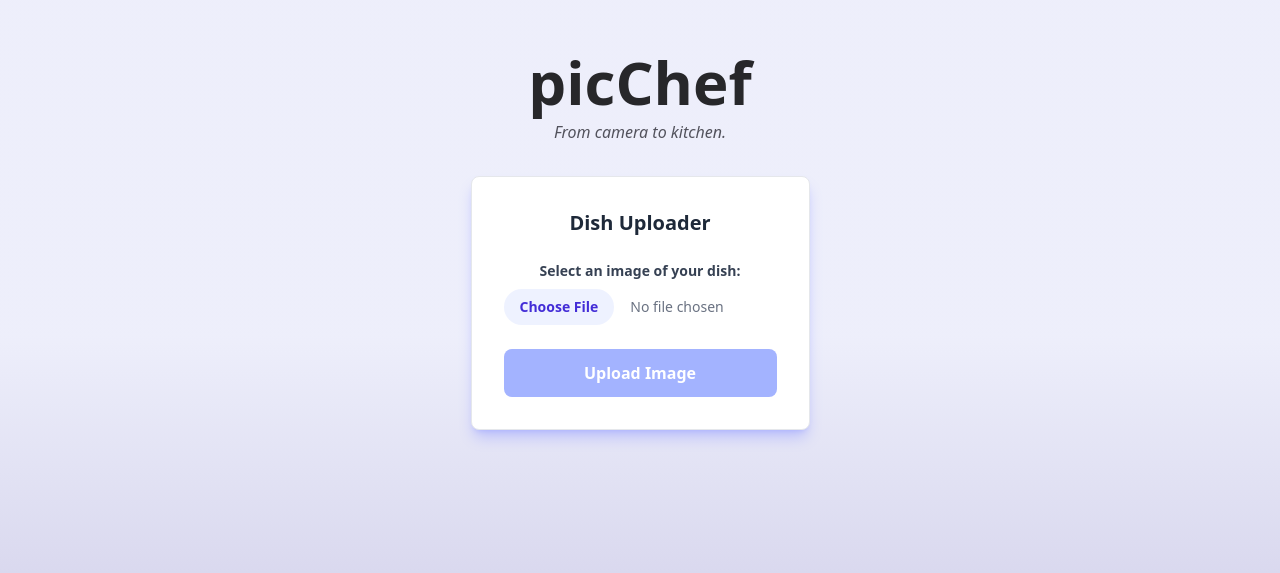
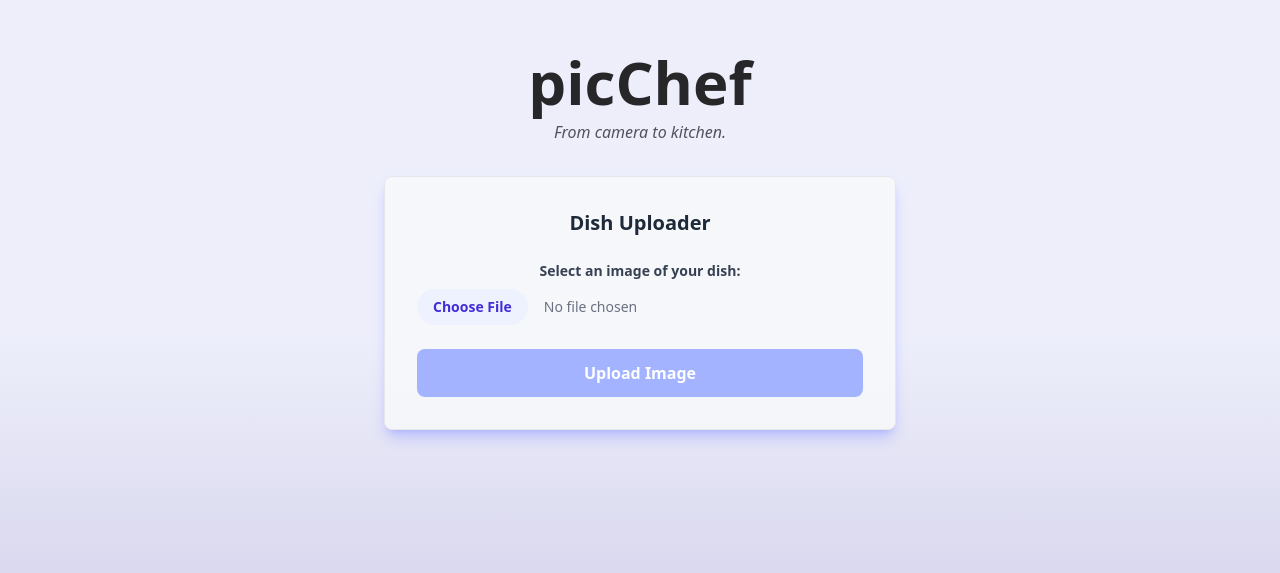
Before and after one commit to sophie900/picChef, a React (Vite) app in the folder frontend/: page / in a window 1280 px wide. Shown: the part 143-716 px from the top of the page. Built offline with nearby package versions, Linux system fonts and the light colour scheme.

Commit message:
Create image preview before upload

```diff
--- a/frontend/src/App.css
+++ b/frontend/src/App.css
@@ -1,9 +1,9 @@
 @import "tailwindcss";
 
 #root {
-  max-width: 1280px;
+  /* max-width: 1280px; */
   margin: 0 auto;
-  padding: 1rem;
+  padding: 2rem 0 2rem 0;
   text-align: center;
 }
 
--- a/frontend/src/App.tsx
+++ b/frontend/src/App.tsx
@@ -5,7 +5,8 @@ import './App.css'
 
 function App() {
   // State variables
-  const [selectedFile, setSelectedFile] = useState<File | null>(null);// Store the selected file
+  const [selectedFile, setSelectedFile] = useState<File | null>(null);  // Store the selected file
+  const [imageData, setImageData] = useState<string>();  // Store image data for preview
   const [loading, setLoading] = useState<boolean>(false);  // Manage loading status during upload
   const [message, setMessage] = useState<string>('');  // Hold success/error message
 
@@ -17,6 +18,13 @@ function App() {
     if (files && files.length > 0) {
       console.log('Selected file:', files[0]);  // Debug statement to log the selected file
       setSelectedFile(files[0]);
+
+      // Set image data for preview
+      const reader = new FileReader();
+      reader.onload = () => {
+        setImageData(reader.result as string);  // Set the image data for preview
+      };
+      reader.readAsDataURL(files[0]);  // Read the file as a data URL
 
       // Clear any previous messages
       setMessage('');
@@ -102,7 +110,7 @@ function App() {
 
   return (
     <>
-      <motion.ul
+      <motion.div
         variants={staggerContainer}
         initial="hidden"
         animate="show"
@@ -123,22 +131,27 @@ function App() {
                 damping: 9
               }
           }}
-          className="bg-white p-8 rounded-lg shadow-lg shadow-indigo-400/40 max-w-md mt-8 mb-8 ml-4 mr-4 border border-gray-200"
+          className="
+          bg-gray-50/80 dark:bg-gray-700/40
+            p-8 rounded-lg shadow-lg shadow-indigo-400/40
+            w-sm md:w-md lg:w-lg max-w-2xl
+            mt-8 mb-8 ml-4 mr-4
+            border border-gray-200 dark:border-gray-600"
         >
-          <h2 className="text-xl font-bold text-center text-gray-800 mb-6">Dish Uploader</h2>
+          <h2 className="text-xl font-bold text-center text-gray-800 dark:text-gray-200 mb-6">Dish Uploader</h2>
 
           <div className="mb-6">
-            <label htmlFor="file-input" className="block text-gray-700 text-sm font-semibold mb-2">
+            <label htmlFor="file-input" className="block text-gray-700 dark:text-gray-300 text-sm font-semibold mb-2">
               Select an image of your dish:
             </label>
 
-            <input  // File input for image selection.
+            <input  // File input for image selection
               id="file-input"
               type="file"
               accept="image/*"  // Restrict to image files
               value=''  // Initially, no file is selected
               onChange={handleFileChange}
-              className="block w-full text-sm text-gray-500
+              className="block w-full text-sm text-gray-500 dark:text-gray-400
                         file:mr-4 file:py-2 file:px-4
                         file:rounded-full file:border-0
                         file:text-sm file:font-semibold
@@ -165,6 +178,7 @@ function App() {
           {selectedFile && (
             <div className="mb-6 p-4 bg-indigo-50 rounded-lg border border-indigo-200 text-indigo-700 text-sm">
               <p className="font-medium">Selected File:</p>
+              <img className="mx-auto m-2" src={imageData} />
               <p className="truncate">{selectedFile.name}</p>
               <p className="text-xs text-indigo-500">Size: {(selectedFile.size / 1024).toFixed(2)} KB</p>
             </div>
@@ -191,7 +205,7 @@ function App() {
           )}
 
         </motion.div>
-      </motion.ul>
+      </motion.div>
     </>
   )
 }
```
